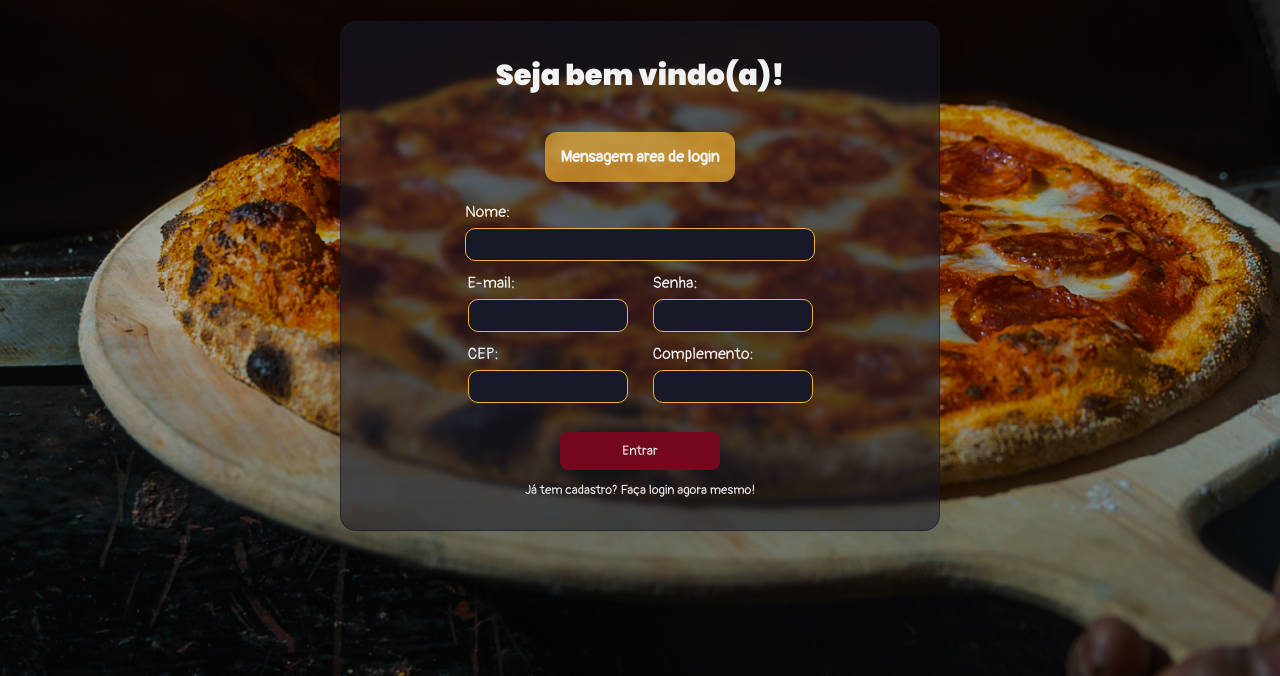
After one commit to Lilian-Carvalho25/pizzaria-brasa-divina, a PHP site: page /register.php in a window 1280 px wide. The commit adds this page. Shown: the part 220-896 px from the top of the page. Run offline with PHP 8.4, Linux system fonts and the light colour scheme.

Commit message:
create login and register pages

```diff
--- a/aboutUs.php
+++ b/aboutUs.php
@@ -55,8 +55,8 @@
                         </div>
                     </li>
                     <div class="container-buttons">
-                        <button class="login">Entrar</button>
-                        <button class="register">Cadastre-se</button>
+                        <a href="login.php"><button class="login">Entrar</button></a>
+                        <a href="register.php"><button class="register">Cadastre-se</button></a>
                     </div>
                 </ul>
             </nav>
--- a/candys.php
+++ b/candys.php
@@ -63,8 +63,8 @@ $candys = readAllCandys($conexao);
                         </div>
                     </li>
                     <div class="container-buttons">
-                        <button class="login">Entrar</button>
-                        <button class="register">Cadastre-se</button>
+                        <a href="login.php"><button class="login">Entrar</button></a>
+                        <a href="register.php"><button class="register">Cadastre-se</button></a>
                     </div>
                 </ul>
             </nav>
--- a/drinks.php
+++ b/drinks.php
@@ -63,8 +63,8 @@ $drinks = readAllDrinks($conexao);
                         </div>
                     </li>
                     <div class="container-buttons">
-                        <button class="login">Entrar</button>
-                        <button class="register">Cadastre-se</button>
+                        <a href="login.php"><button class="login">Entrar</button></a>
+                        <a href="register.php"><button class="register">Cadastre-se</button></a>
                     </div>
                 </ul>
             </nav>
--- a/index.php
+++ b/index.php
@@ -58,8 +58,8 @@
                         </div>
                     </li>
                     <div class="container-buttons">
-                        <button class="login">Entrar</button>
-                        <button class="register">Cadastre-se</button>
+                        <a href="login.php"><button class="login">Entrar</button></a>
+                        <a href="register.php"><button class="register">Cadastre-se</button></a>
                     </div>
                 </ul>
             </nav>
--- a/pizzas.php
+++ b/pizzas.php
@@ -63,8 +63,8 @@ $pizzas = readAllPizzas($conexao);
                         </div>
                     </li>
                     <div class="container-buttons">
-                        <button class="login">Entrar</button>
-                        <button class="register">Cadastre-se</button>
+                        <a href="login.php"><button class="login">Entrar</button></a>
+                        <a href="register.php"><button class="register">Cadastre-se</button></a>
                     </div>
                 </ul>
             </nav>
--- /dev/null
+++ b/register.php
@@ -0,0 +1,73 @@
+<!DOCTYPE html>
+<html lang="pt-br">
+
+<head>
+    <meta charset="UTF-8">
+    <meta name="viewport" content="width=device-width, initial-scale=1.0">
+    <title>Brasa Divina - Cadastro</title>
+    <link rel="stylesheet" href="style.css">
+</head>
+
+<body>
+    <header>
+
+        <div class="limitador">
+            <a href="index.php"><img src="imagens/Logo-brasa_divina.svg" alt="Logo brasa divina" class="logo"></a>
+            <nav>
+                <h2><a href="" class="icone"> <img src="imagens/icon-menu.svg" alt=""> </a></h2>
+                <ul class="menu">
+                    <li><a href="index.php">Home</a></li>
+                    <li><a href="aboutUs.php" class="special2">Sobre nós</a></li>
+                    <li><a href="assemblePizza.php" class="special">Monte sua pizza</a></li>
+                </ul>
+            </nav>
+        </div>
+    </header>
+
+    <main>
+        <section id="container-register">
+            <div class="register-page">
+                <h1>Seja bem vindo(a)!</h1>
+
+                <p class="feedback-login-and-register">
+                    Mensagem area de login
+                </p>
+
+                <form action="">
+                    <div class="alignment-inputs">
+                        <label for="">Nome:</label>
+                        <input type="text" name="name-register" id="name-register" required>
+                    </div>
+
+                    <div class="email-and-password">
+                        <div class="alignment-inputs">
+                            <label for="">E-mail:</label>
+                            <input type="email" name="email" id="email-register" required>
+                        </div>
+                        <div class="alignment-inputs">
+                            <label for="">Senha:</label>
+                            <input type="text" name="senha" id="senha-register" required>
+                        </div>
+                    </div>
+
+                    <div class="cep-and-cmp">
+                        <div class="alignment-inputs">
+                            <label for="">CEP:</label>
+                            <input type="text" name="cep" id="cep-register">
+                        </div>
+                        <div class="alignment-inputs">
+                            <label for="">Complemento:</label>
+                            <input type="text" name="complemento" id="complemento-register" required>
+                        </div>
+                    </div>
+                    <button type="submit" name="button-login">Entrar</button>
+                    <a href="login.php">Já tem cadastro? Faça login agora mesmo!</a>
+                </form>
+            </div>
+        </section>
+    </main>
+</body>
+
+<script src="js/menu.js"></script>
+
+</html>
--- a/style.css
+++ b/style.css
@@ -378,7 +378,7 @@ span {
 }
 
 .icons-delivery img {
-    width: 60px;
+    width: 40px;
 }
 
 /* PIZZAS POPULAR, CANDYS POPULAR, PIZZAS, DRINKS AND CANDYS  */
@@ -575,7 +575,7 @@ span {
     font-weight: 900;
 }
 
-#container-team h2, #container-pasta h2, #container-sauces h2, #container-fillings h2, #container-name h2 {
+#container-team h2, #container-pasta h2, #container-sauces h2, #container-fillings h2, #container-name h2, #container-rules h2 {
     text-align: center;
     font-size: 1.5rem;
     margin: 30px 0;
@@ -633,6 +633,11 @@ span {
     align-items: center;
 }
 
+.rules p {
+    margin: 0 auto;
+    width: 370px;
+}
+
 #container-fillings h3 {
     text-align: center;
     font-size: 1.3rem;
@@ -680,7 +685,9 @@ span {
     height: 30px;
     margin-bottom: 10px;
 }
+
 .name p {
+    max-width: 664px;
     font-size: 0.9rem;
     text-align: center;
     margin-bottom: 10px;
@@ -693,6 +700,119 @@ span {
     flex-direction: column;
     gap: 0px;
 }
+
+/* LOGIN AND REGISTER */
+#container-login {
+    background: url(imagens/destaque-login.jpg) center center no-repeat;
+    background-size: cover;
+    height: 90vh;
+    display: flex;
+    flex-direction: column;
+    align-items: center;
+    justify-content: center;
+}
+
+#container-register {
+    background: url(imagens/destaque-cadastro.jpg) center center no-repeat;
+    background-size: cover;
+    height: 100vh;
+    display: flex;
+    flex-direction: column;
+    align-items: center;
+    justify-content: center;
+}
+
+#container-login h1, #container-register h1 {
+    text-align: center;
+    font-size: 1.8rem;
+    font-weight: 900;
+}
+
+.login-page, .register-page {
+    display: flex;
+    flex-direction: column;
+    align-items: center;
+    justify-content: center;
+    gap: 10px;
+    background: #1819268f;
+    border-radius: 16px;
+    box-shadow: 0 4px 30px rgba(0, 0, 0, 0.1);
+    backdrop-filter: blur(3px);
+    -webkit-backdrop-filter: blur(1px);
+    border: 1px solid #181926a1;
+    max-width: 390px;
+    padding: 25px 15px;
+}
+
+.feedback-login-and-register {
+    background-color: #f2b035b0;
+    font-weight: bold;
+    padding: 15px;
+    margin: 10px auto;
+    border-radius: 12px;
+}
+
+.alignment-inputs {
+    display: flex;
+    flex-direction: column;
+    gap: 6px;
+}
+
+#cep-register, #complemento-register, #email-register, #senha-register{
+    background: #181926;
+    border: none;
+    border: 1px solid #F2B035;
+    color: #F2F2F2;
+    font-family: 'Pangolin', cursive, Georgia, 'Times New Roman', Times, serif;
+    font-size: 1rem;
+    border-radius: 10px;
+    width: 160px;
+    height: 33px;
+    margin-bottom: 12px;
+}
+
+.cep-and-cmp, .email-and-password {
+    display: flex;
+    gap: 25px;
+}
+
+.login-page form, .register-page form {
+    display: flex;
+    justify-content: center;
+    align-items: center;
+    flex-direction: column;
+}
+
+.login-page form input, .register-page form input {
+    background: #181926;
+    border: none;
+    border: 1px solid #F2B035;
+    color: #F2F2F2;
+    font-family: 'Pangolin', cursive, Georgia, 'Times New Roman', Times, serif;
+    font-size: 1rem;
+    border-radius: 10px;
+    width: 350px;
+    height: 33px;
+    margin-bottom: 12px;
+}
+
+.login-page button, .register-page button {
+    background-color: #73071B;
+    color: #F2F2F2;
+    font-family: 'Pangolin', cursive, Georgia, 'Times New Roman', Times, serif;
+    width: 160px;
+    height: 38px;
+    border-radius: 8px;
+    border: none;
+    margin-top: 17px;
+}
+
+.login-page a, .register-page a {
+    font-size: 0.8rem;
+    text-align: center;
+    margin-top: 12px;
+}
+
 
 
 /* FOOTER */
@@ -888,6 +1008,10 @@ span {
       display: block;
       margin: 8px auto 0;
     }
+
+    .rules p {
+        width: 400px;
+    }
 }
 
 @media screen and (min-width:650px) {
@@ -957,6 +1081,17 @@ span {
     .name p {
         margin-bottom: 12px;
     }
+
+
+    #container-login h1, #container-register h1 {
+        margin-bottom: 15px;
+    }
+
+    .login-page, .register-page {
+        width: 600px;
+        max-width: 6000px;
+        padding: 32px 17px;
+    }
 }
 
 @media screen and (min-width:700px) {
@@ -1014,6 +1149,10 @@ span {
 
     .icons-contact img {
         width: 110px;
+    }
+
+    .rules p {
+        width: 550px;
     }
 }
 
@@ -1136,6 +1275,15 @@ span {
         gap: 20px;
         margin: 60px 0;
     }
+
+    .icons-delivery {
+    margin-bottom: 20px;
+}
+
+    .icons-delivery img {
+    width: 50px;
+    margin-right: 10px;
+}
 
     #container-application {
         flex-direction: row;
@@ -1271,6 +1419,10 @@ span {
         margin: 0 ;
     }
 
+    .rules p {
+        width: 600px;
+    }
+
     .pasta, .sauces, .fillings {
         gap: 30px;
         max-width: 1200px;
```
Also changed, not shown: assemblePizza.php (+10 -3 lines), login.php (added, +55 -0 lines), imagens/destaque-cadastro.jpg (added), imagens/destaque-login.jpg (added), imagens/icon-atendente.svg, imagens/icon-entrega.svg, imagens/icon-moeda.svg.
